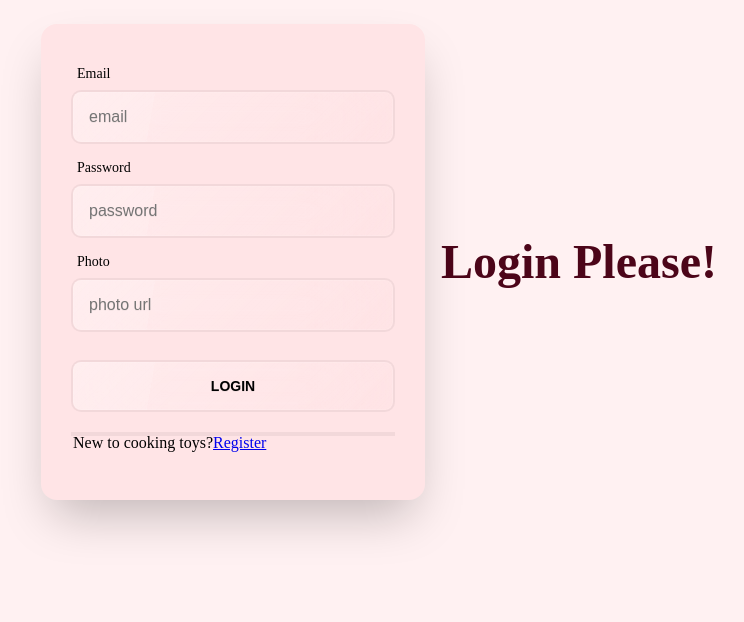
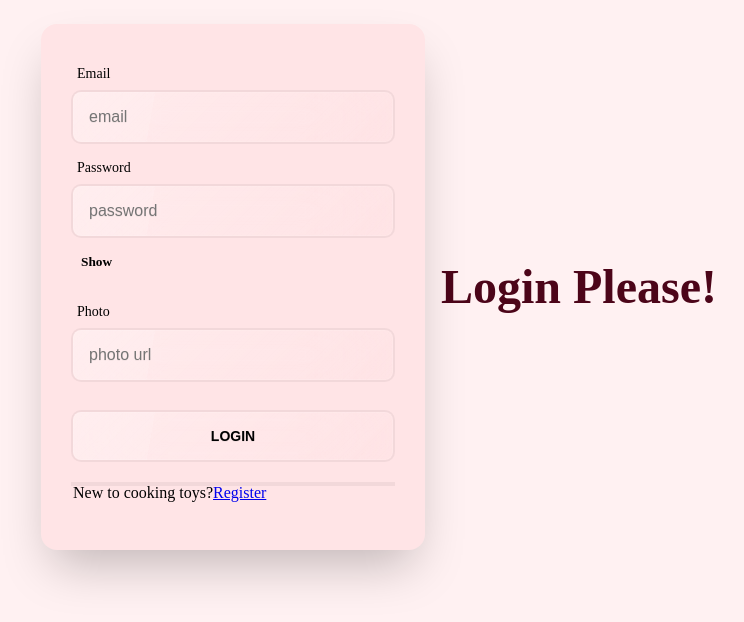
Before and after one commit to mahfuzctg/Cooking-Toys-Client, a React (Vite) app: page /login in a window 1280 px wide. Shown: the top 622 px of the page, without its empty margins (261-1005 px from the left). Built offline with nearby package versions, Linux system fonts and the light colour scheme.

Commit message:
added registration page

```diff
--- a/src/Components/Login.jsx
+++ b/src/Components/Login.jsx
@@ -7,6 +7,7 @@ const auth = getAuth(app);
 const Login = () => {
   const [error, setError] = useState("");
   const [success, setSuccess] = useState("");
+  const [show, setShow] = useState(false);
 
   // here are handleLogin
   const handleLogin = (event) => {
@@ -22,6 +23,7 @@ const Login = () => {
         const loggedUser = result.user;
         console.log(loggedUser);
         setSuccess("Successfully logged!");
+        setError("");
       })
       .catch((error) => {
         setError(error.message);
@@ -56,13 +58,18 @@ const Login = () => {
                 <span className="label-text ">Password</span>
               </label>
               <input
-                type="password"
+                type={show ? "text" : "password"}
                 placeholder="password"
                 name="password"
                 id="password"
                 required
                 className="input input-bordered glass"
               />
+              <p onClick={() => setShow(!show)}>
+                <small className="p-2 font-bold">
+                  {show ? <span>Hide</span> : <span>Show</span>}
+                </small>
+              </p>
             </div>
             <div className="form-control">
               <label className="label">
```
